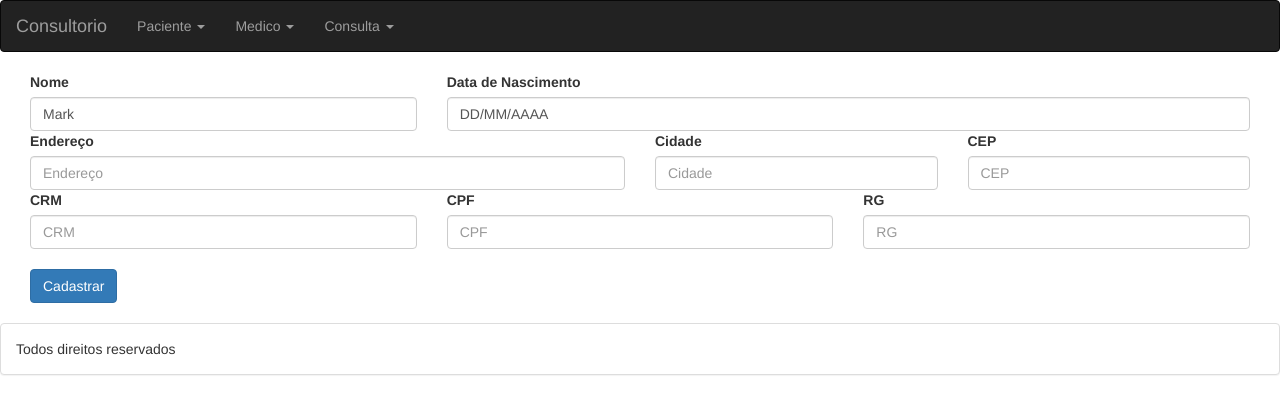
After one commit to robertoyuri/web24.1, a Django app: page /consultorio/createmed/ in a window 1280 px wide. The commit adds this page. Shown: the top 414 px of the page. Run offline with Django 4.2, Linux system fonts and the light colour scheme.

Commit message:
html, css, bootstrap create: paciente medico consultorio
read:
paciente
medico

url, views

```diff
--- a/consultorio/app/urls.py
+++ b/consultorio/app/urls.py
@@ -1,8 +1,13 @@
 from django.contrib import admin
 from django.urls import path
-from .views import home, second
+from .views import home, second, createpac, createmed, createcons, readpac, readmed
 
 urlpatterns = [
     path('', home, name='home'),
+    path('createpac/', createpac, name='createpac'),
+    path('createmed/', createmed, name='createmed'),
+    path('createcons/', createcons, name='createcons'),
+    path('readpac/', readpac, name='readpac'),
+    path('readmed/', readmed, name='readmed'),
     path('second/', second, name='second'),
 ]
--- a/consultorio/app/views.py
+++ b/consultorio/app/views.py
@@ -7,3 +7,18 @@ def home(request):
 
 def second(request):
     return render(request, 'second.html')
+
+def createpac(request):
+    return render(request, 'createpac.html')
+
+def createmed(request):
+    return render(request, 'createmed.html')
+
+def createcons(request):
+    return render(request, 'createcons.html')
+
+def readpac(request):
+    return render(request, 'readpac.html')
+
+def readmed(request):
+    return render(request, 'readmed.html')
--- a/consultorio/templates/base.html
+++ b/consultorio/templates/base.html
@@ -12,6 +12,8 @@
 {% block menu %}{% endblock %}
 {% block body %}{% endblock %}
 {% block footer %}{% endblock %}
+<script src="//code.jquery.com/jquery-1.12.0.min.js"></script>
+<script src="//code.jquery.com/jquery-migrate-1.2.1.min.js"></script>
 <script src="https://cdn.jsdelivr.net/npm/bootstrap@3.4.1/dist/js/bootstrap.min.js" integrity="sha384-aJ21OjlMXNL5UyIl/XNwTMqvzeRMZH2w8c5cRVpzpU8Y5bApTppSuUkhZXN0VxHd" crossorigin="anonymous"></script>
 </body>
 </html>
--- /dev/null
+++ b/consultorio/templates/createmed.html
@@ -0,0 +1,57 @@
+{% extends 'menu.html' %}
+{% load static %}
+{% block title %}Cadastrar Medico{% endblock %}
+{% block body %}
+<div class="container-fluid">
+    <form class="needs-validation" novalidate>
+        <div class="form-row">
+            <div class="col-md-4 mb-3">
+                <label for="validationCustom01">Nome</label>
+                <input type="text" class="form-control" id="validationCustom01" placeholder="Nome Completo" value="Mark" required>
+            </div>
+            <div class="col-md-8 mb-3">
+                <label for="validationCustom02">Data de Nascimento</label>
+                <input type="text" class="form-control" id="validationCustom02" placeholder="Last name" value="DD/MM/AAAA" required>
+            </div>
+        </div>
+        <div class="form-row">
+            <div class="col-md-6 mb-3">
+                <label for="validationCustom03">Endereço</label>
+                <input type="text" class="form-control" id="validationCustom03" placeholder="Endereço" required>
+            </div>
+            <div class="col-md-3 mb-3">
+                <label for="validationCustom04">Cidade</label>
+                <input type="text" class="form-control" id="validationCustom04" placeholder="Cidade" required>
+            </div>
+            <div class="col-md-3 mb-3">
+                <label for="validationCustom05">CEP</label>
+                <input type="text" class="form-control" id="validationCustom05" placeholder="CEP" required>
+            </div>
+        </div>
+        <div class="form-row">
+            <div class="col-md-4 mb-4">
+                <label for="validationCustom09">CRM</label>
+                <input type="text" class="form-control" id="validationCustom09" placeholder="CRM" required>
+            </div>
+            <div class="col-md-4 mb-4">
+                <label for="validationCustom06">CPF</label>
+                <input type="text" class="form-control" id="validationCustom06" placeholder="CPF" required>
+            </div>
+            <div class="col-md-4 mb-4">
+                <label for="validationCustom07">RG</label>
+                <input type="text" class="form-control" id="validationCustom07" placeholder="RG" required>
+            </div>
+        </div>
+        <div class="form-row">
+            <div class="col-md-4 mb-4">
+                <label></label>
+                <br>
+                <button class="btn btn-primary" type="submit">Cadastrar</button>
+                <br>
+                <label></label>
+            </div>
+        </div>
+    </form>
+</div>
+
+{% endblock %}
--- a/consultorio/templates/menu.html
+++ b/consultorio/templates/menu.html
@@ -17,29 +17,25 @@
     <!-- Collect the nav links, forms, and other content for toggling -->
     <div class="collapse navbar-collapse" id="bs-example-navbar-collapse-1">
       <ul class="nav navbar-nav">
-        <li class="active"><a href="{% url 'second' %}">Paciente <span class="sr-only">(current)</span></a></li>
         <li class="dropdown">
-          <a href="#" class="dropdown-toggle" data-toggle="dropdown" role="button" aria-haspopup="true" aria-expanded="false">Médico <span class="caret"></span></a>
+          <a href="#" class="dropdown-toggle" data-toggle="dropdown" role="button" aria-haspopup="true" aria-expanded="false">Paciente <span class="caret"></span></a>
           <ul class="dropdown-menu">
-            <li><a href="#">Action</a></li>
-            <li><a href="#">Another action</a></li>
-            <li><a href="#">Something else here</a></li>
-            <li role="separator" class="divider"></li>
-            <li><a href="#">Separated link</a></li>
-            <li role="separator" class="divider"></li>
-            <li><a href="#">One more separated link</a></li>
+            <li><a href="{% url 'createpac' %}">Cadastrar</a></li>
+            <li><a href="{% url 'readpac' %}">Listar</a></li>
+          </ul>
+        </li>
+        <li class="dropdown">
+          <a href="#" class="dropdown-toggle" data-toggle="dropdown" role="button" aria-haspopup="true" aria-expanded="false">Medico <span class="caret"></span></a>
+          <ul class="dropdown-menu">
+            <li><a href="{% url 'createmed' %}">Cadastrar</a></li>
+            <li><a href="{% url 'readmed' %}">Listar</a></li>
           </ul>
         </li>
         <li class="dropdown">
           <a href="#" class="dropdown-toggle" data-toggle="dropdown" role="button" aria-haspopup="true" aria-expanded="false">Consulta <span class="caret"></span></a>
           <ul class="dropdown-menu">
-            <li><a href="#">Action</a></li>
-            <li><a href="#">Another action</a></li>
-            <li><a href="#">Something else here</a></li>
-            <li role="separator" class="divider"></li>
-            <li><a href="#">Separated link</a></li>
-            <li role="separator" class="divider"></li>
-            <li><a href="#">One more separated link</a></li>
+            <li><a href="{% url 'createcons' %}">Cadastrar</a></li>
+            <li><a href="#">Calendario</a></li>
           </ul>
         </li>
       </ul>
```
Also changed, not shown: consultorio/templates/createcons.html (added, +55 -0 lines), consultorio/templates/createpac.html (added, +57 -0 lines), consultorio/templates/readmed.html (added, +39 -0 lines), consultorio/templates/readpac.html (added, +39 -0 lines), consultorio/statics/img/delete.png (added), consultorio/statics/img/edit.png (added).
